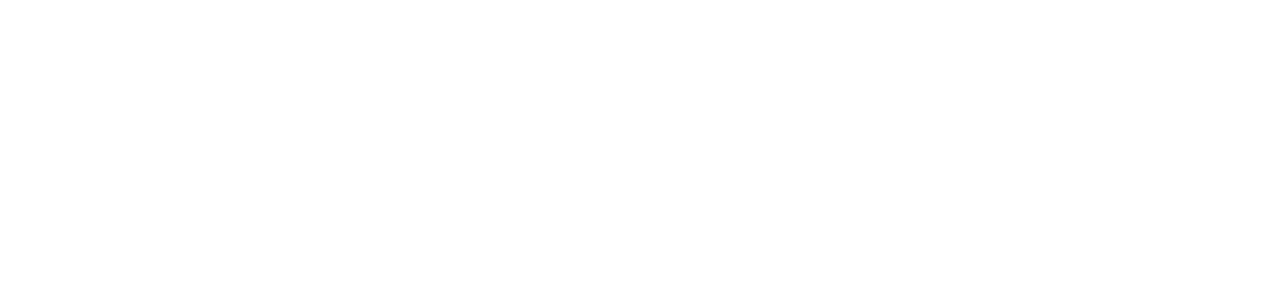
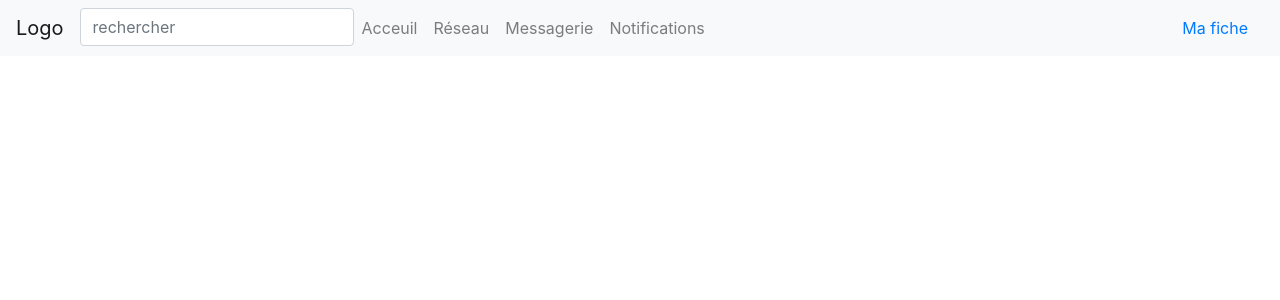
Before and after one commit to AnthonyPortier/Synapsis_Front, a React (Create React App) app in the folder front/: page /editProfile in a window 1280 px wide. Shown: the top 300 px of the page. Built offline with nearby package versions, Linux system fonts and the light colour scheme.

Commit message:
navbar sans design ok avec les links

```diff
--- a/front/src/App.js
+++ b/front/src/App.js
@@ -1,9 +1,11 @@
 import React from 'react';
 import Router from './components/Router';
+import NavBar from './components/6_navBar/NavBar'
 
 function App() {
   return (
     <div className="App">
+      <NavBar/>
       <Router/>
     </div>
   );
--- /dev/null
+++ b/front/src/components/6_navBar/NavBar.js
@@ -0,0 +1,54 @@
+import React,{useState} from 'react'
+import { Link } from 'react-router-dom';
+import {
+    Collapse,
+    Navbar,
+    NavbarToggler,
+    NavbarBrand,
+    Nav,
+    NavItem,
+    NavLink,
+    Input
+} from 'reactstrap';
+
+const NavBar = (props)=>{
+    const [isOpen, setIsOpen] = useState(false);
+
+    const toggle = () => setIsOpen(!isOpen);
+
+    return(
+        <div>
+            <Navbar color="light" light expand="md">
+        <NavbarBrand href="/profilePage">Logo</NavbarBrand>
+        <NavbarToggler onClick={toggle} />
+        <Collapse isOpen={isOpen} navbar>
+          <Nav className="mr-auto" navbar>
+            <Input placeholder='rechercher'
+            id="rechercher"
+            name="rechercher"
+            // value={e.target.value}
+            type="text"
+            // onChange={}
+            />
+            <NavItem>
+              <NavLink href="/ProfilePage">Acceuil</NavLink>
+            </NavItem>
+            <NavItem>
+              <NavLink href="/ProfilePage">Réseau</NavLink>
+            </NavItem>
+            <NavItem>
+              <NavLink href="/ProfilePage">Messagerie</NavLink>
+            </NavItem>
+            <NavItem>
+              <NavLink href="/ProfilePage">Notifications</NavLink>
+            </NavItem>
+          </Nav>
+          <NavLink href="/ProfilePage">Ma fiche</NavLink>
+        </Collapse>
+      </Navbar>
+
+        </div>
+    )
+}
+
+export default NavBar;
--- a/front/src/index.js
+++ b/front/src/index.js
@@ -1,5 +1,6 @@
 import React from 'react';
 import "bootstrap/dist/css/bootstrap.min.css";
+
 import ReactDOM from 'react-dom';
 import App from './App';
 import * as serviceWorker from './serviceWorker';
```
Also changed, not shown: front/src/components/5_searchBar/NavBar.js (deleted, +0 -16 lines).
